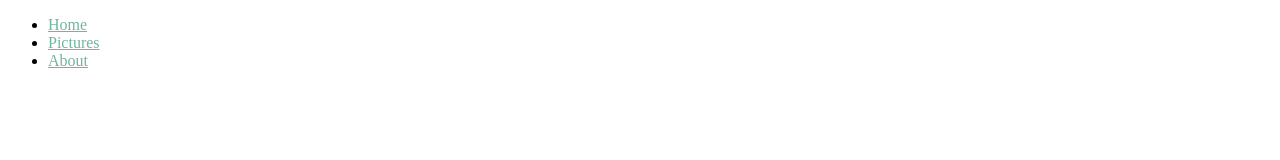
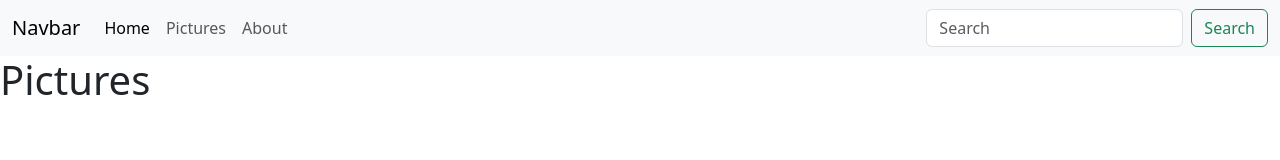
Before and after one commit to SerGG52151/TC2005B_HTML1, a plain HTML site: page pages/pictures.html in a window 1280 px wide. Drawn offline with nearby package versions, Linux system fonts and the light colour scheme.

Commit message:
BootstrapAdditions

```diff
--- a/pages/pictures.html
+++ b/pages/pictures.html
@@ -3,16 +3,41 @@
 <head>
     <meta charset="UTF-8">
     <meta name="viewport" content="width=device-width, initial-scale=1.0">
+    <link href="https://cdn.jsdelivr.net/npm/bootstrap@5.3.3/dist/css/bootstrap.min.css"
+    rel="stylesheet" integrity="sha384-QWTKZyjpPEjISv5WaRU9OFeRpok6YctnYmDr5pNlyT2bRjXh0JMhjY6hW+ALEwIH"
+    crossorigin="anonymous">
     <title>Pictures</title>
     <link rel="stylesheet" href="../styles/style1.css">
 </head>
 <body>
-    <nav>
-        <ul>
-            <li><a href="../index.html">Home</a></li>
-            <li><a href="#">Pictures</a></li>
-            <li><a href="about.html">About</a></li>
-        </ul>
+    <nav class="navbar navbar-expand-lg bg-body-tertiary">
+        <div class="container-fluid">
+          <a class="navbar-brand" href="#">Navbar</a>
+          <button class="navbar-toggler" type="button" data-bs-toggle="collapse" data-bs-target="#navbarSupportedContent" aria-controls="navbarSupportedContent" aria-expanded="false" aria-label="Toggle navigation">
+            <span class="navbar-toggler-icon"></span>
+          </button>
+          <div class="collapse navbar-collapse" id="navbarSupportedContent">
+            <ul class="navbar-nav me-auto mb-2 mb-lg-0">
+              <li class="nav-item">
+                <a class="nav-link active" aria-current="page" href="../index.html">Home</a>
+              </li>
+              <li class="nav-item">
+                <a class="nav-link" href="#">Pictures</a>
+              </li>
+              <li class="nav-item">
+                <a class="nav-link" href="about.html">About</a>
+              </li>
+            </ul>
+            <form class="d-flex" role="search">
+              <input class="form-control me-2" type="search" placeholder="Search" aria-label="Search">
+              <button class="btn btn-outline-success" type="submit">Search</button>
+            </form>
+          </div>
+        </div>
     </nav>
+    <h1>Pictures</h1>
+    <script src="https://cdn.jsdelivr.net/npm/bootstrap@5.3.3/dist/js/bootstrap.bundle.min.js"
+    integrity="sha384-YvpcrYf0tY3lHB60NNkmXc5s9fDVZLESaAA55NDzOxhy9GkcIdslK1eN7N6jIeHz" crossorigin="anonymous"
+    ></script>
 </body>
 </html>
```
Also changed, not shown: index.html (+31 -8 lines), pages/about.html (+31 -6 lines), pages/home.html (added, +25 -0 lines).
